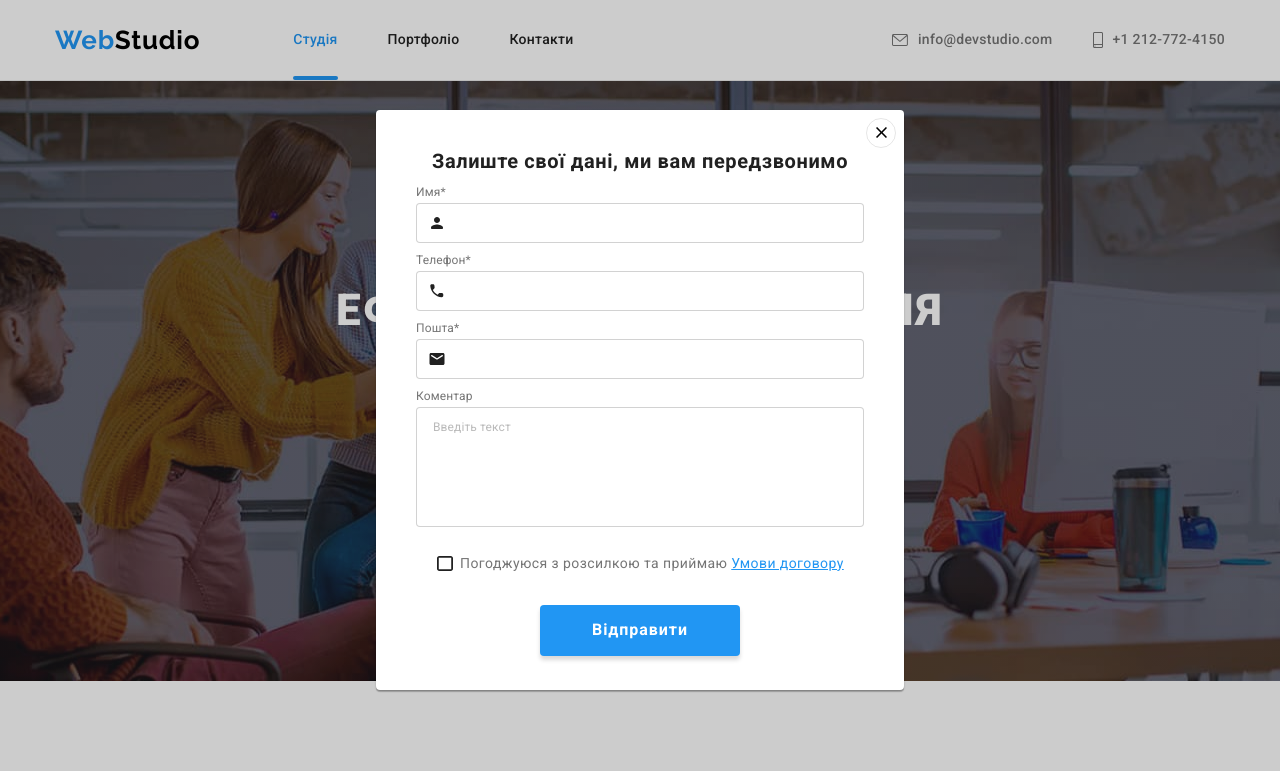
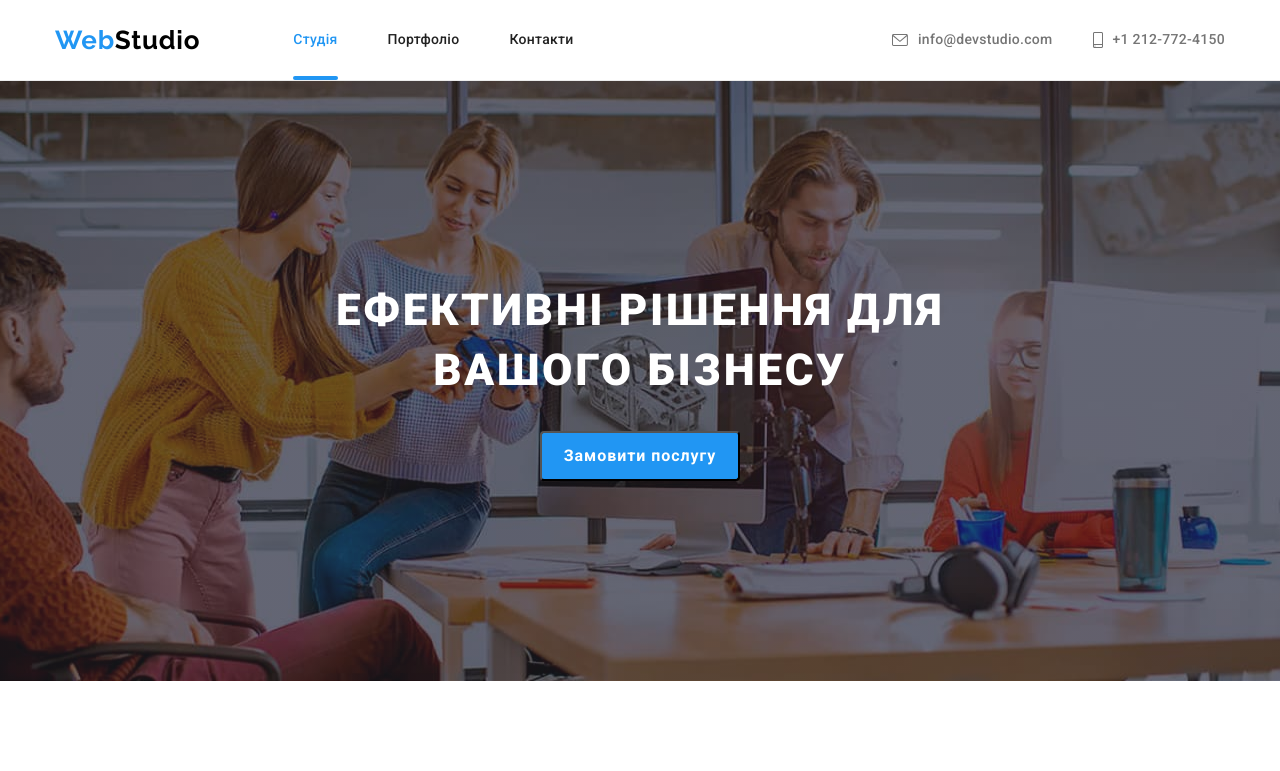
Before and after one commit to bestga84/goit-markup-hw-06, a plain HTML site: page index.html in a window 1280 px wide. Shown: the top 771 px of the page. Drawn offline with nearby package versions, Linux system fonts and the light colour scheme.

Commit message:
Update index.html

```diff
--- a/index.html
+++ b/index.html
@@ -430,7 +430,7 @@
 
 
     <!-- Модальне вікно -->
-    <div class="backdrop -is-hidden" data-modal>
+    <div class="backdrop is-hidden" data-modal>
         <div class="modal">
             <button type="button" class="modal-close-btn" data-modal-close>
             <svg class="modal-close-icon" width="18" height="18">
```
